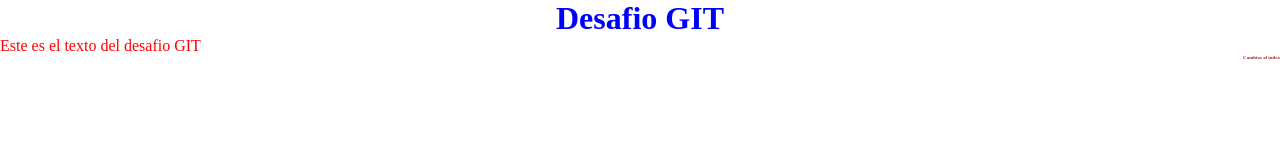
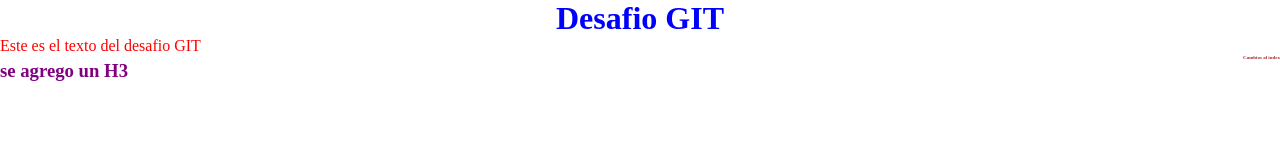
Before and after one commit to juantaka90/juantaka90, a plain HTML site: page index.html in a window 1280 px wide. Drawn offline with Linux system fonts and the light colour scheme.

Commit message:
agregue un h3

```diff
--- a/estilo.css
+++ b/estilo.css
@@ -17,3 +17,6 @@ h6 {
     text-align: right;
     font-size: 5px;
 }
+h3 {
+    color:purple;
+}
--- a/index.html
+++ b/index.html
@@ -11,5 +11,6 @@
     <h1>Desafio GIT</h1>
     <p>Este es el texto del desafio GIT</p>
     <h6>Cambios al index</h6>
+    <h3>se agrego un H3 <h3>
 </body>
 </html>
```
